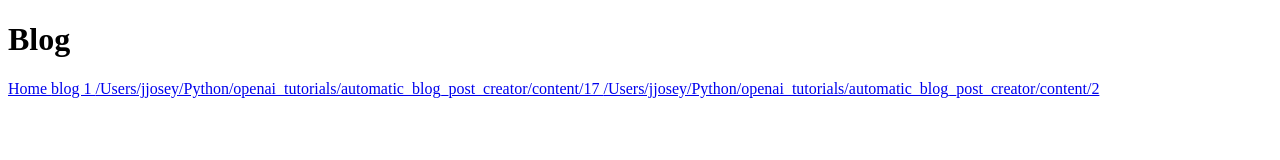
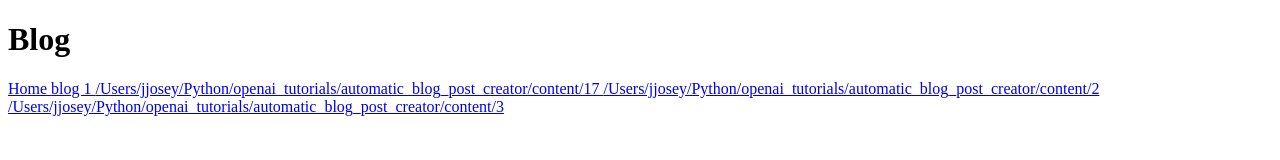
Before and after one commit to mandozza/mandozza.github.io, a plain HTML site: page index.html in a window 1280 px wide. Drawn offline with Linux system fonts and the light colour scheme.

Commit message:
Added new blog post

```diff
--- a/index.html
+++ b/index.html
@@ -24,5 +24,8 @@
   <a href="content/2.html">
    /Users/jjosey/Python/openai_tutorials/automatic_blog_post_creator/content/2
   </a>
+  <a href="content/3">
+   /Users/jjosey/Python/openai_tutorials/automatic_blog_post_creator/content/3
+  </a>
  </body>
 </html>
```
